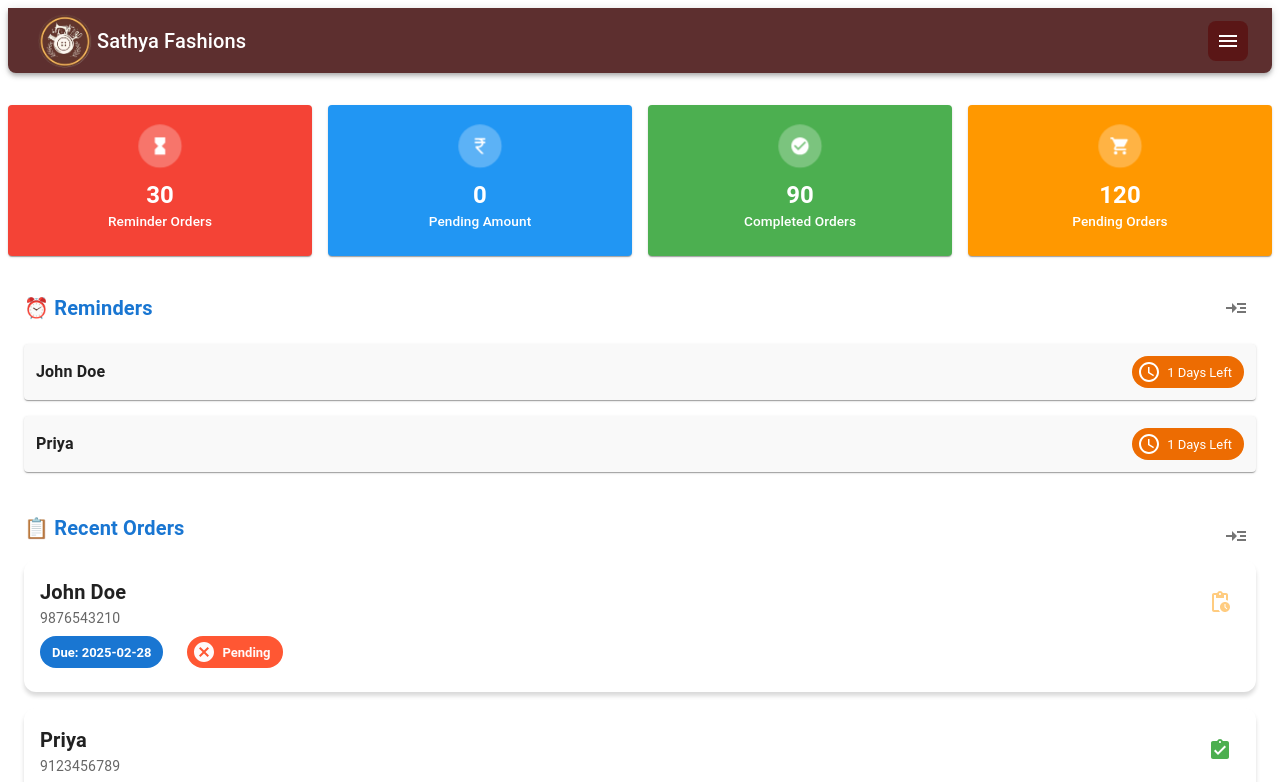
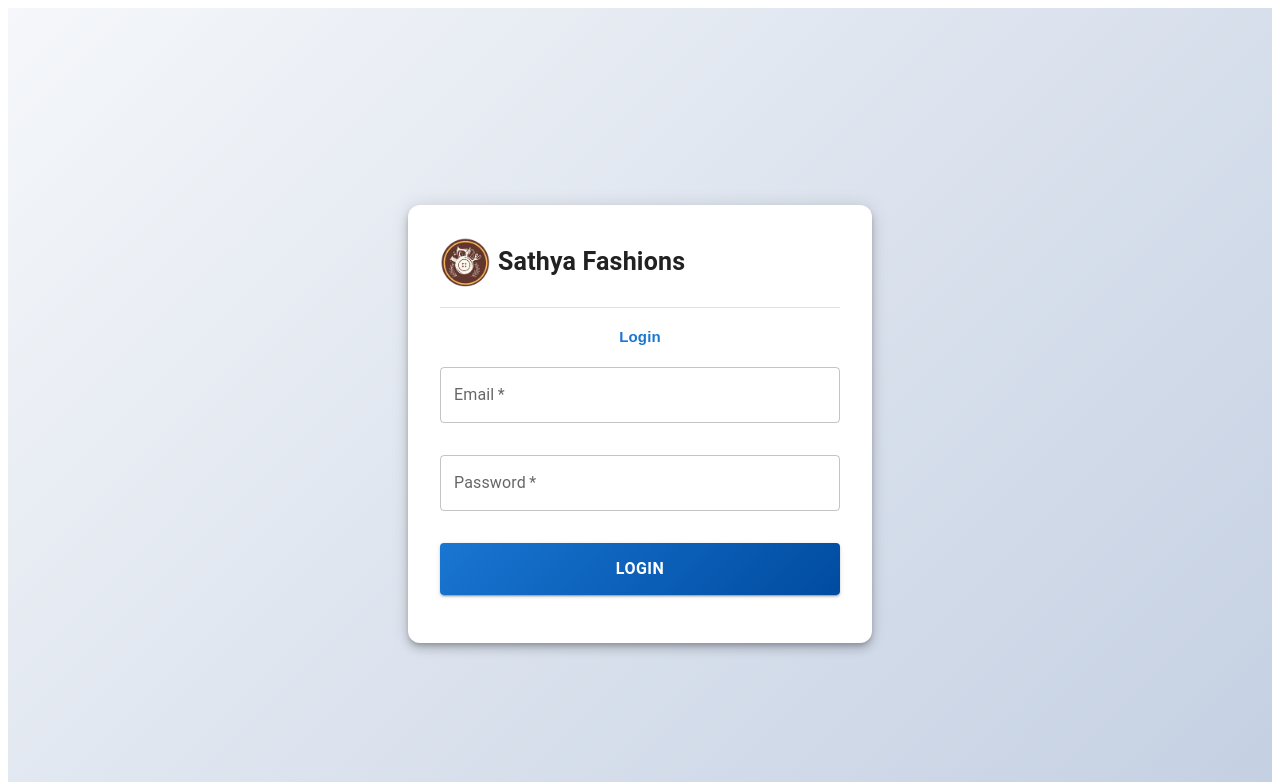
Before and after one commit to Subash-Student/Sathya-Fashions, a React (Create React App) app in the folder frontend/: page / in a window 1280 px wide. Shown: the top 782 px of the page. Built offline with nearby package versions, Linux system fonts and the light colour scheme.

Commit message:
chnage routes

```diff
--- a/frontend/src/App.js
+++ b/frontend/src/App.js
@@ -10,8 +10,8 @@
 const App = () => {
   return (
     <Routes>
-      <Route path='/' element={<DashBoard />}/>
-      <Route path='/login' element={<LoginPage />}/>
+      <Route path='/dashBoard' element={<DashBoard />}/>
+      <Route path='/' element={<LoginPage />}/>
       <Route path="/order/:id" element={<OrderDetailsPage />} />
       <Route path="/orders" element={<OrderListPage />} />
       <Route path="/newOrder" element={<NewOrderPage />} />
--- a/frontend/src/components/Navbar.jsx
+++ b/frontend/src/components/Navbar.jsx
@@ -26,7 +26,7 @@
       <AppBar position="sticky" sx={{ background: "#5d2f2f",borderRadius:"0px 0px 8px 8px" }}>
         <Toolbar >
           {/* Logo and Shop Name */}
-          <img src={"logo2.png"} onClick={()=>navigate("/")} alt="Tailor Shop" style={{ height: 55, margin: 5 }} />
+          <img src={"logo2.png"} onClick={()=>navigate("/dashBoard")} alt="Tailor Shop" style={{ height: 55, margin: 5 }} />
           <Typography variant="h6"  sx={{ flexGrow: 1 }}>
             Sathya Fashions
           </Typography>
@@ -52,7 +52,7 @@
       }}
     >
       <List>
-        <ListItemButton onClick={() => handleNavigation("/")}>
+        <ListItemButton onClick={() => handleNavigation("/dashBoard")}>
           <ListItemIcon>
             <DashboardIcon color="primary" />
           </ListItemIcon>
--- a/frontend/src/pages/LoginPage.jsx
+++ b/frontend/src/pages/LoginPage.jsx
@@ -20,7 +20,7 @@
 
   const handleSubmit = async (e) => {
     e.preventDefault();
-
+   navigate("/dashBoard")
   };
 
   return (
```
